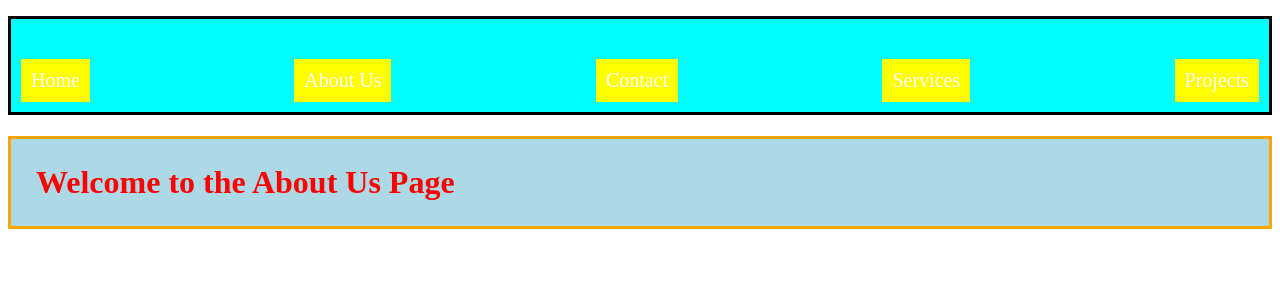
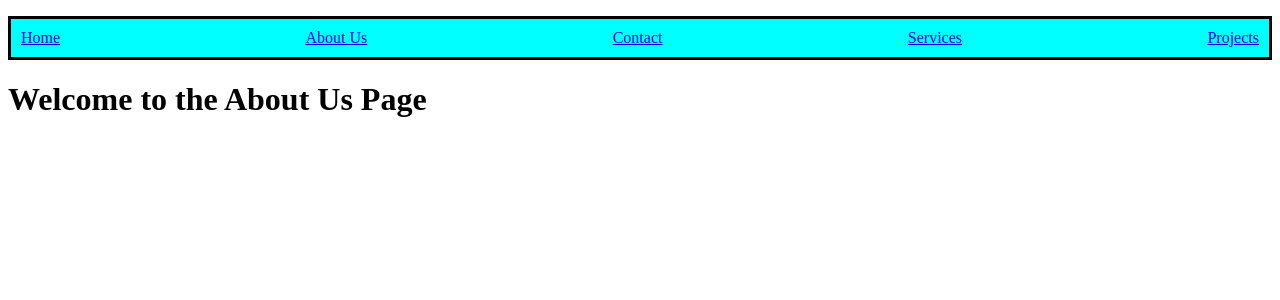
Before and after one commit to harshitha040/djangoproject, a Django app: page /aboutus/ in a window 1280 px wide. Shown: the top 300 px of the page. Run offline with Django 5.2, Linux system fonts and the light colour scheme.

Commit message:
final code use of templates

```diff
--- a/project1/basic/templates/aboutus.html
+++ b/project1/basic/templates/aboutus.html
@@ -5,23 +5,15 @@
     <meta name="viewport" content="width=device-width, initial-scale=1.0">
     <title>Document</title>
     <style>
-        h1 {
-          background-color: lightblue;
-          color:red;
-          border: 3px solid orange;
-          padding: 25px;
-
+        ul{
+            display: flex;
+            justify-content: space-between;
+            background-color: aqua;
+            border: 3px solid;
+            padding: 10px;
         }
-        a{
-            text-decoration: none;    /* Remove underline */
-            background-color: yellow;
-            color:white;
-            padding: 10px;
-            font-size: 20px;
-            display: inline-block;    /* To apply margin properly */
-            /* margin-bottom: 30px;*/
-            position:relative;
-            margin-top:30px;
+        li{
+            list-style-type: none;
         }
     </style>
 </head>
```
